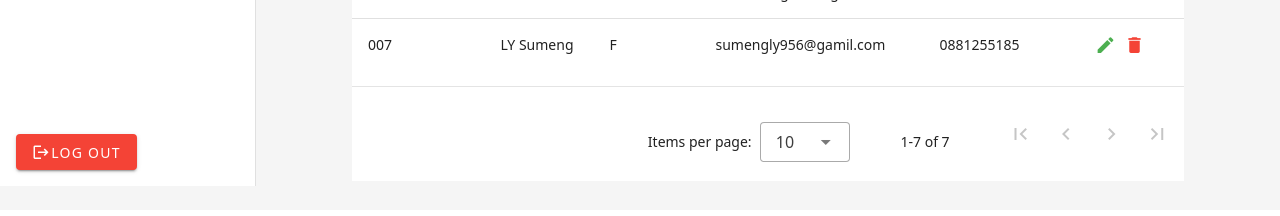
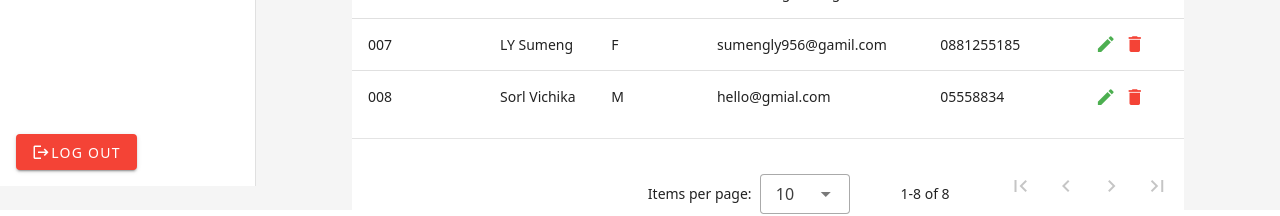
Before and after one commit to tepreaksmey/tepreaksmey, a Vue app: page /member in a window 1280 px wide. Shown: the part 614-830 px from the top of the page. Built offline with nearby package versions, Linux system fonts and the light colour scheme.

Commit message:
Hello World

```diff
--- a/views/Book.vue
+++ b/views/Book.vue
@@ -61,7 +61,7 @@ const items = ref([
     id: "#19401",
     name: "David",
     title: "PHP",
-    author: "Bey Suchea",
+    author: "Sorl Vichika",
     borrow: "18/3/2024",
     return: "07/4/2024",
   },
--- a/views/Member.vue
+++ b/views/Member.vue
@@ -78,6 +78,13 @@ const items = ref([
     gender: "F",
     email: "sumengly956@gamil.com",
     phone: "0881255185",
+  },
+  {
+    id: "008",
+    name: "Sorl Vichika",
+    gender: "M",
+    email: "hello@gmial.com",
+    phone: "05558834",
   },
 ]);
 const deleteItem = ref({});
```
